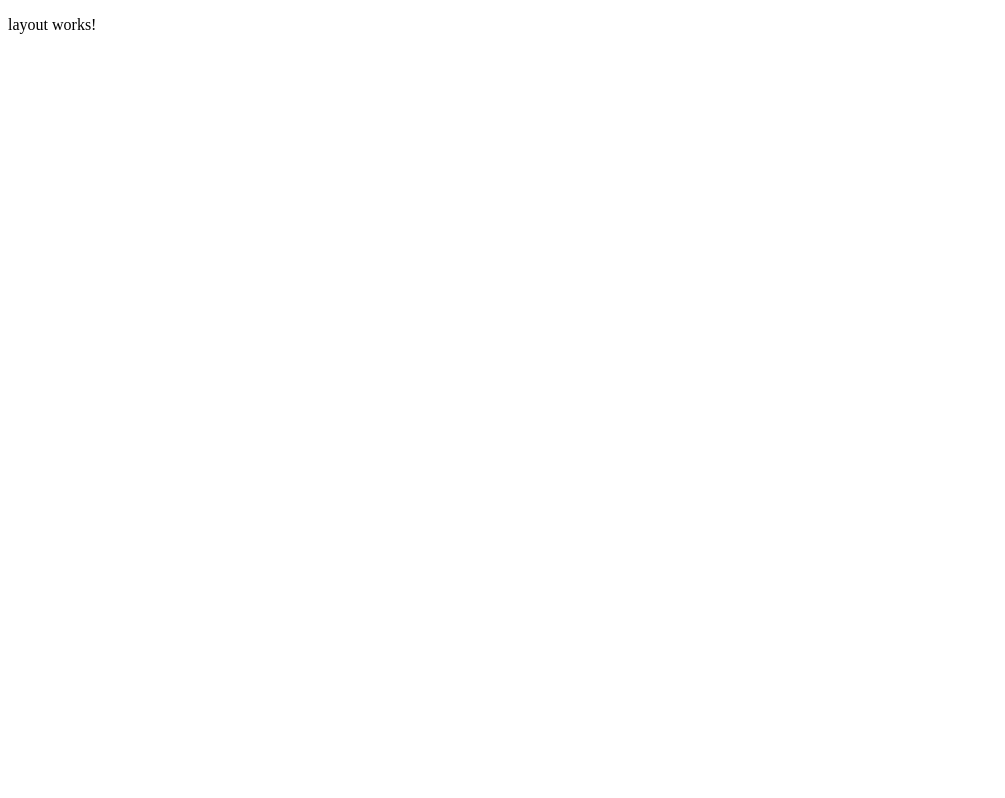
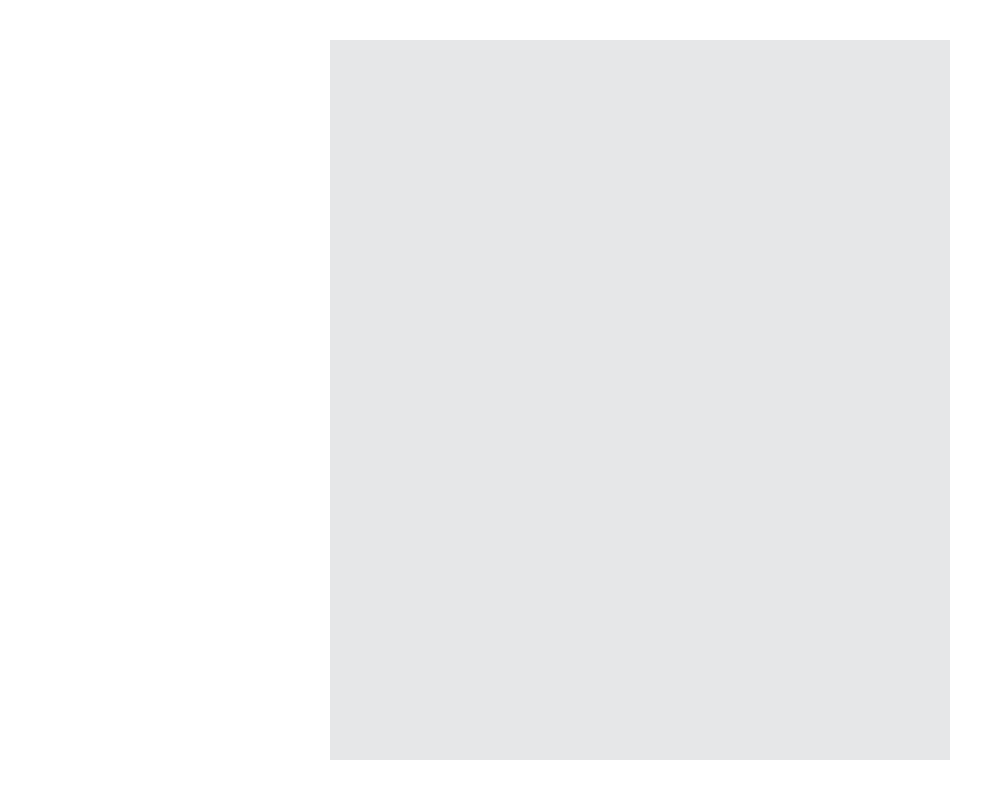
Before and after one commit to xin-nie/ng-single-day-calendar, an Angular app: page / in a window 1280 px wide. Shown: the whole page, without its empty margins (0-1005 px from the left). Built offline with nearby package versions, Linux system fonts and the light colour scheme.

Commit message:
feat: add basic layout style

```diff
--- a/src/app/core/layout/layout.component.css
+++ b/src/app/core/layout/layout.component.css
@@ -0,0 +1,12 @@
+.ng-calendar__app-container {
+  align-items: center;
+  display: flex;
+  height: 100%;
+  justify-content: center;
+}
+
+.ng-calendar__app {
+  background-color: var(--light-gray);
+  height: 720px;
+  width: 620px;
+}
--- a/src/app/core/layout/layout.component.html
+++ b/src/app/core/layout/layout.component.html
@@ -1 +1,3 @@
-<p>layout works!</p>
+<div class="ng-calendar__app-container">
+  <div class="ng-calendar__app"></div>
+</div>
--- a/src/styles.css
+++ b/src/styles.css
@@ -1 +1,12 @@
-/* You can add global styles to this file, and also import other style files */
+@import '~normalize.css/normalize.css';
+
+html,
+body {
+  height: 100%;
+}
+
+:root {
+  --gray: #a5a8ab;
+  --light-gray: #e6e7e8;
+  --teal: #02e2ee;
+}
```
